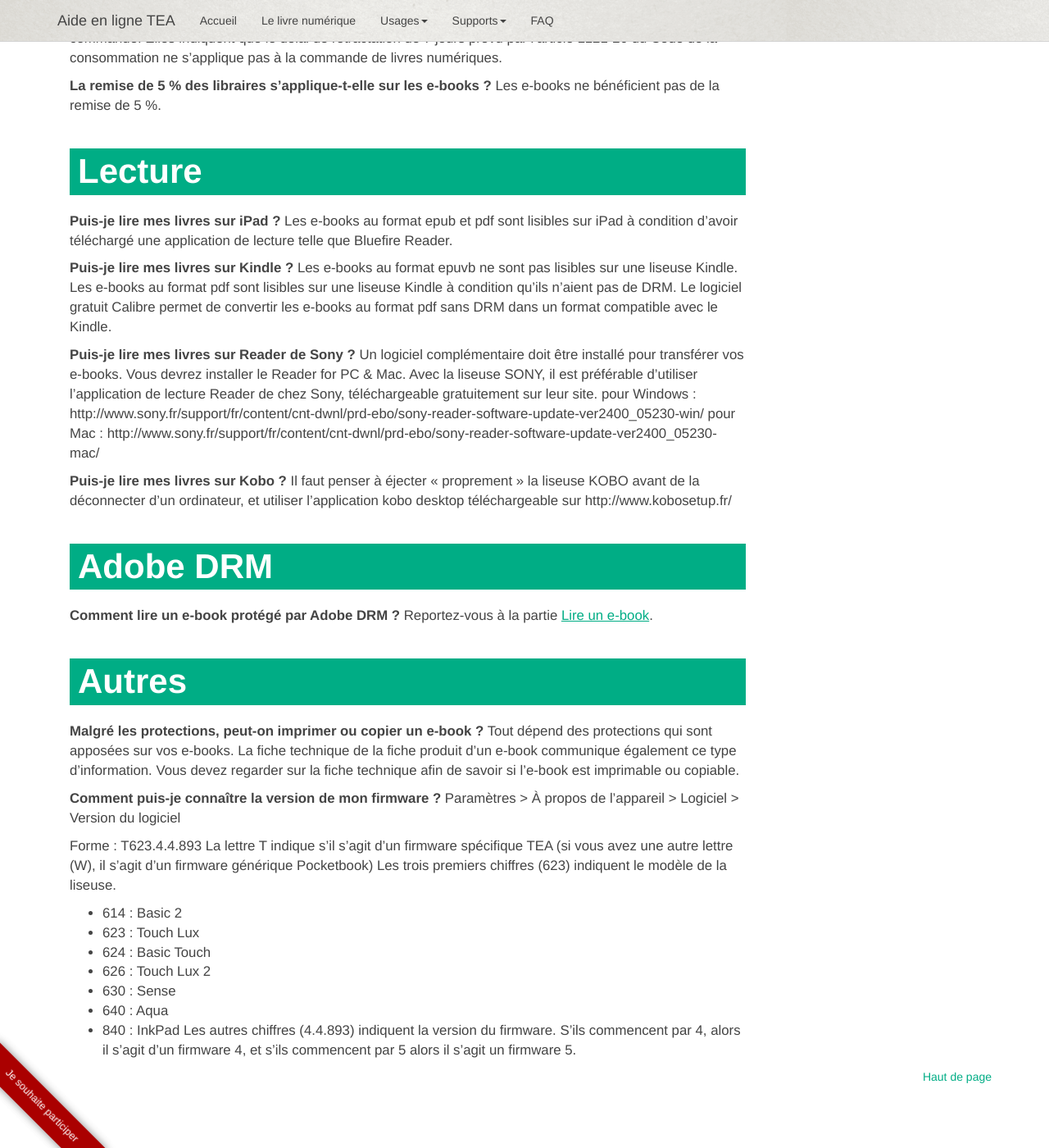
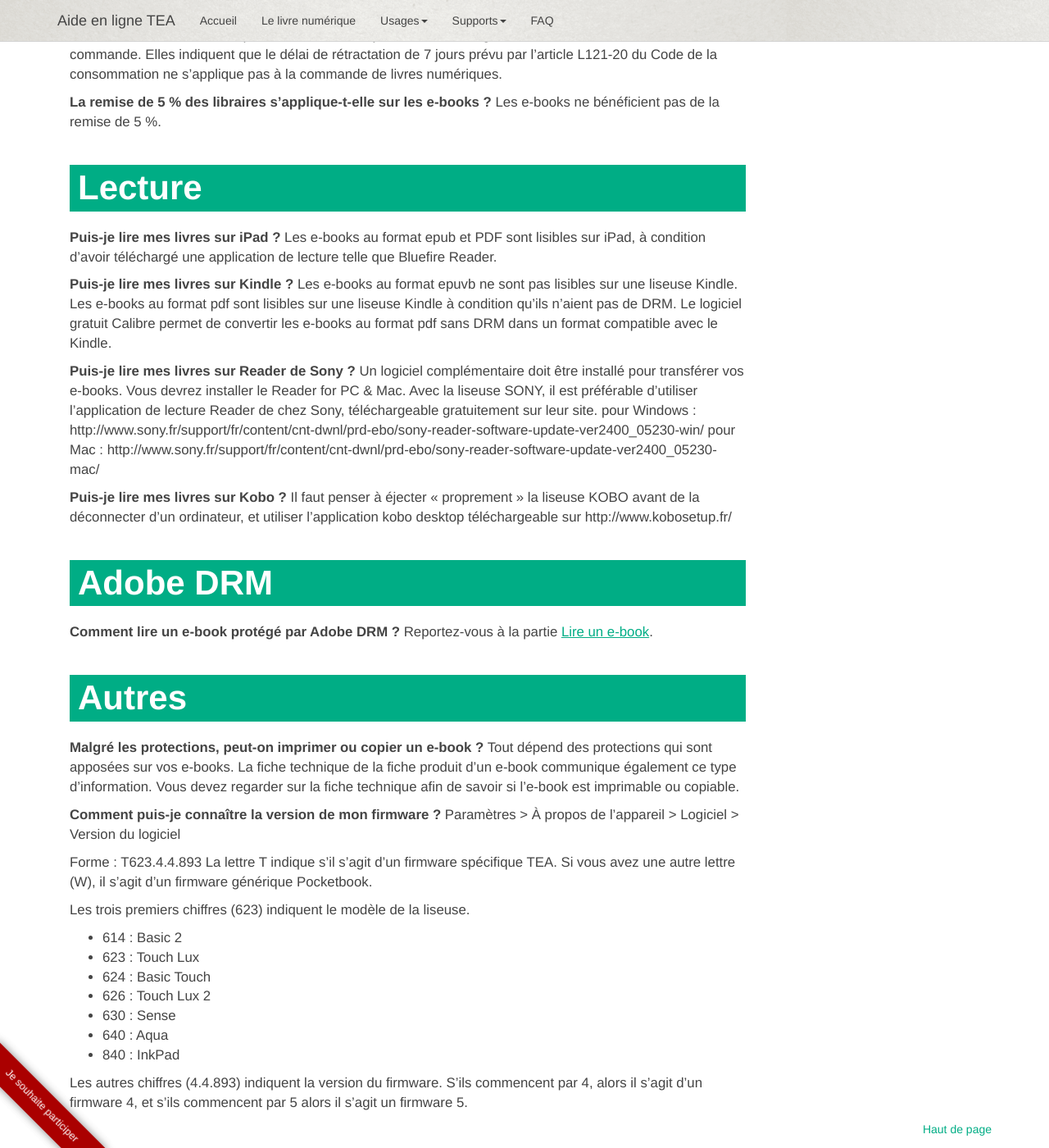
Before and after one commit to TEA-ebook/help-center, a Jekyll site: the page built from _pages/FAQ.md, in a window 1280 px wide and 1400 px high, scrolled down 626 px. Shown: the whole window at 82% size. Built offline with Jekyll 4.4.1, drawn with Linux system fonts in a browser that asks for light colours; nearby versions of some CDN libraries; Markdown is read by kramdown in place of the engine named in the settings; some of the changed lines change nothing that is shown; some of the changed text lies outside the part shown.

Commit message:
Update FAQ.md

```diff
--- a/_pages/FAQ.md
+++ b/_pages/FAQ.md
@@ -7,41 +7,42 @@
 {% include anchor.html id="achat" label="Achat" %}
 ##Achat
 
-**Puis-je acheter plusieurs e-books en même temps ?**
+**Puis-je acheter plusieurs e-books en même temps ?**
 Dans un même panier, vous pouvez acheter :
 - plusieurs e-books différents,
 - plusieurs formats du même e-book.
 *Exemple :* Oliver Twist (format pdf) + Oliver Twist (format ePub)
+
 Dans un même panier, vous ne pouvez pas acheter :
 - plusieurs fois le même e-book.
-*Exemple :* Oliver Twist (format pdf) x2
+*Exemple :* Oliver Twist (format pdf) × 2
 
-**Puis-je acheter des e-books et des livres papier dans une même commande ?**
+**Puis-je acheter des e-books et des livres papier dans une même commande ?**
 Oui, vous pouvez commander à la fois des livres papier et des livres numériques. Les frais de port s'appliqueront uniquement sur votre commande de livres papier.
 
-**Comment puis-je payer mes e-books ?**
+**Comment puis-je payer mes e-books ?**
 Vous pouvez payer vos e-books par carte bancaire ou e-carte bleue.
 
-**Y a-t-il des frais de dossier supplémentaires au prix de l’e-book ?**
+**Y a-t-il des frais de dossier supplémentaires au prix de l’e-book ?**
 Non, lorsque vous achetez un e-book, vous ne payez que le prix de l’e-book. Il n'y a pas de frais de port ou d'autres frais supplémentaires.
 
-**Puis-je offrir un e-book ?**
+**Puis-je offrir un e-book ?**
 Pour le moment, il n'est pas possible d'offrir un ebook.
-Les ebook sont uniquement téléchargeables depuis votre compte client.
+Les e-books sont uniquement téléchargeables depuis votre compte client.
 
-**Ai-je un droit / délai de rétractation ?**
+**Ai-je un droit / délai de rétractation ?**
 Le remboursement ou l’échange ne sont pas possibles pour une commande de livres numériques.
 Vous avez accepté les conditions générales de vente en validant votre commande.
 Elles indiquent que le délai de rétractation de 7 jours prévu par l’article L121-20 du Code de la consommation ne s’applique pas à la commande de livres numériques.
 
-**La remise de 5 % des libraires s’applique-t-elle sur les e-books ?**
+**La remise de 5 % des libraires s’applique-t-elle sur les e-books ?**
 Les e-books ne bénéficient pas de la remise de 5 %.
 
 {% include anchor.html id="lecture" label="Lecture" %}
 ##Lecture
 
 **Puis-je lire mes livres sur iPad ?**
-Les e-books au format epub et pdf sont lisibles sur iPad à condition d'avoir téléchargé une application de lecture telle que Bluefire Reader.
+Les e-books au format epub et PDF sont lisibles sur iPad, à condition d'avoir téléchargé une application de lecture telle que Bluefire Reader.
 
 **Puis-je lire mes livres sur Kindle ?**
 Les e-books au format epuvb ne sont pas lisibles sur une liseuse Kindle.
@@ -72,7 +73,9 @@
 Paramètres > À propos de l'appareil > Logiciel > Version du logiciel
 
 Forme : T623.4.4.893
-La lettre T indique s'il s'agit d'un firmware spécifique TEA (si vous avez une autre lettre (W), il s'agit d'un firmware générique Pocketbook)
+La lettre T indique s'il s'agit d'un firmware spécifique TEA.
+Si vous avez une autre lettre (W), il s'agit d'un firmware générique Pocketbook.
+
 Les trois premiers chiffres (623) indiquent le modèle de la liseuse.
 - 614 : Basic 2
 - 623 : Touch Lux
@@ -81,4 +84,5 @@
 - 630 : Sense
 - 640 : Aqua
 - 840 : InkPad
+
 Les autres chiffres (4.4.893) indiquent la version du firmware. S'ils commencent par 4, alors il s'agit d'un firmware 4, et s'ils commencent par 5 alors il s'agit un firmware 5.
```
